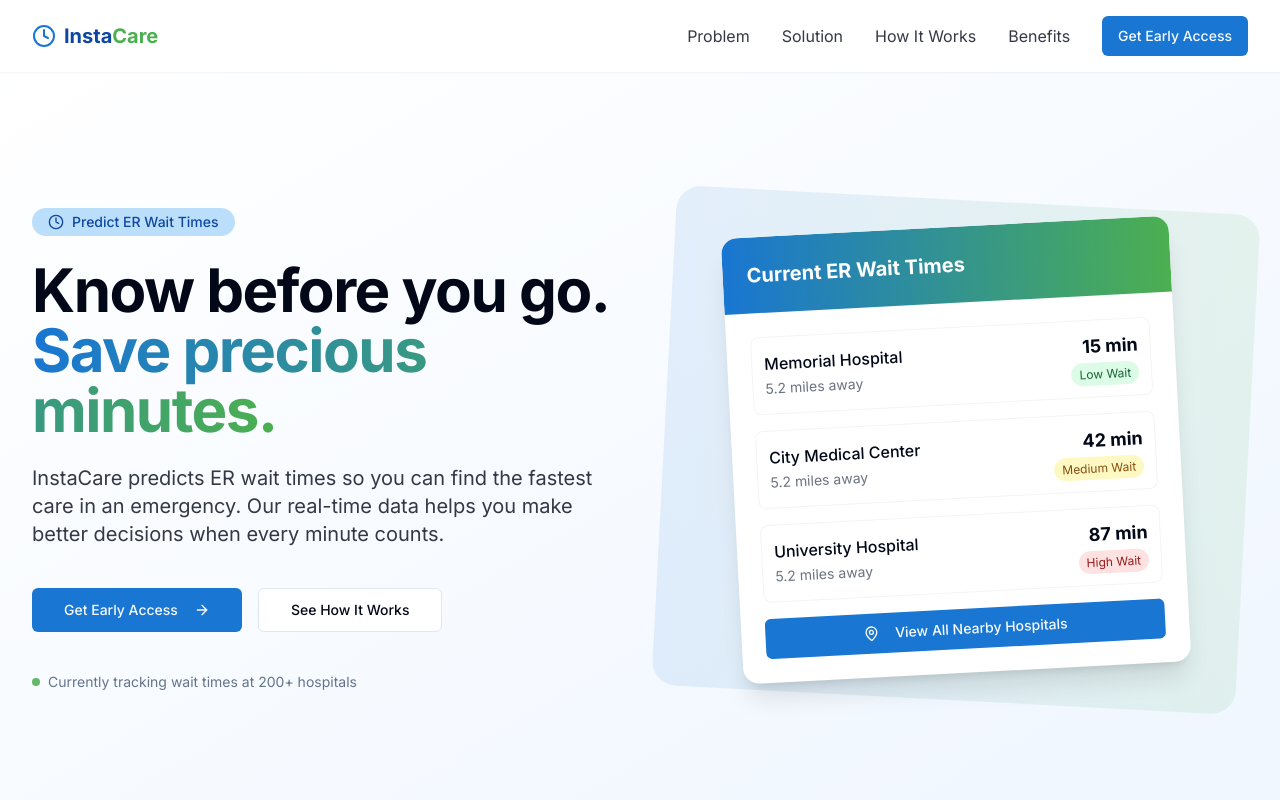
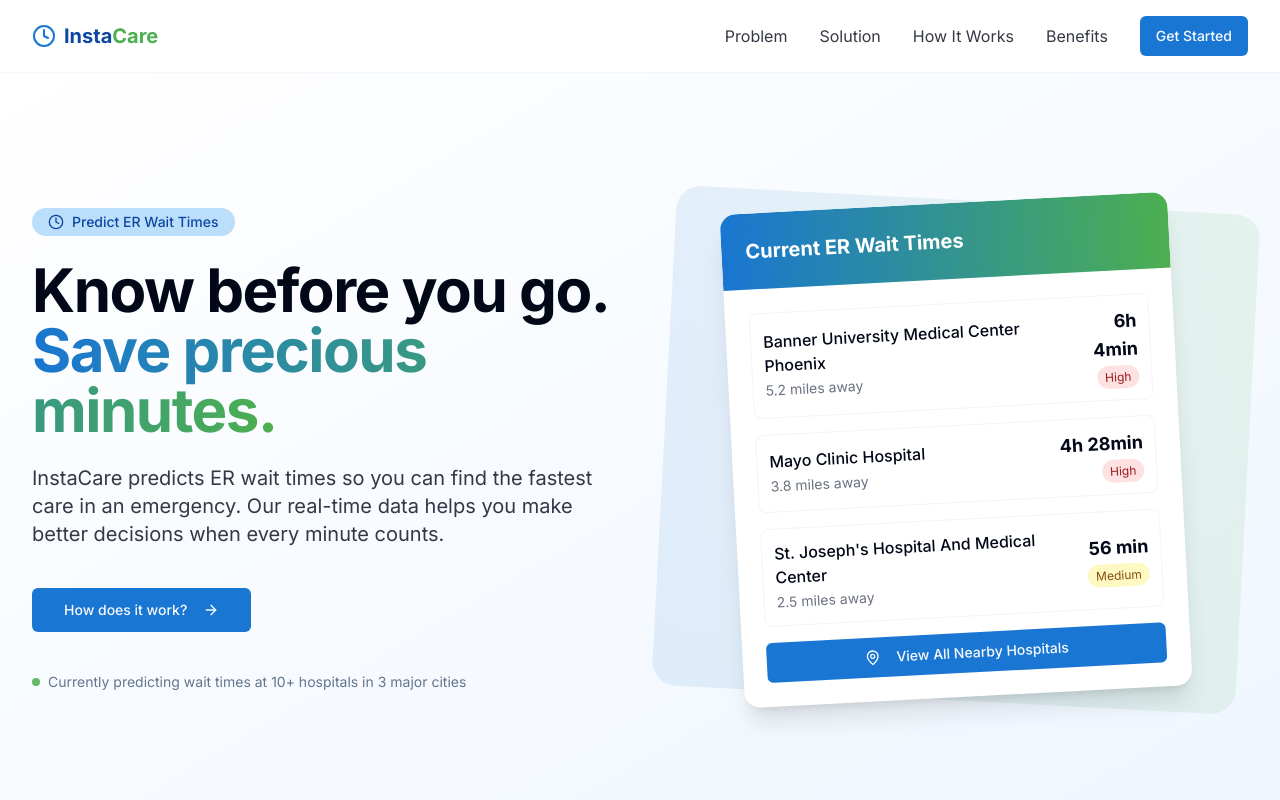
Before and after one commit to SankrityaT/InstaCare, a Next.js app: page / in a window 1280 px wide. Shown: the top 800 px of the page. Built offline with nearby package versions, Linux system fonts and the light colour scheme.

Commit message:
landing page ui revamp

```diff
--- a/src/components/Header.tsx
+++ b/src/components/Header.tsx
@@ -1,4 +1,3 @@
-
 'use client';
 
 import React, { useState } from 'react';
@@ -22,7 +21,7 @@
           <a href="#solution" className="text-foreground/80 hover:text-instacare-600 transition-colors">Solution</a>
           <a href="#how-it-works" className="text-foreground/80 hover:text-instacare-600 transition-colors">How It Works</a>
           <a href="#benefits" className="text-foreground/80 hover:text-instacare-600 transition-colors">Benefits</a>
-          <Button className="bg-instacare-600 hover:bg-instacare-700">Get Early Access</Button>
+          <Button className="bg-instacare-600 hover:bg-instacare-700">Get Started</Button>
         </nav>
 
         {/* Mobile Menu Button */}
@@ -70,7 +69,7 @@
               className="bg-instacare-600 hover:bg-instacare-700 w-full"
               onClick={() => setIsMenuOpen(false)}
             >
-              Get Early Access
+              Get Started
             </Button>
           </nav>
         </div>
--- a/src/components/Hero.tsx
+++ b/src/components/Hero.tsx
@@ -1,4 +1,3 @@
-
 import React from 'react';
 import { Button } from "@/components/ui/button";
 import { Clock, ArrowRight } from "lucide-react";
@@ -28,17 +27,17 @@
 
             <div className="flex flex-col sm:flex-row gap-4 pt-4">
               <Button size="lg" className="bg-instacare-600 hover:bg-instacare-700">
-                Get Early Access
+                How does it work?
                 <ArrowRight className="ml-2 h-4 w-4" />
               </Button>
-              <Button variant="outline" size="lg">
+              {/* <Button variant="outline" size="lg">
                 See How It Works
-              </Button>
+              </Button> */}
             </div>
 
             <div className="pt-4 flex items-center text-sm text-muted-foreground">
               <span className="flex h-2 w-2 rounded-full bg-medgreen-500 mr-2 animate-pulse-slow"></span>
-              Currently tracking wait times at 200+ hospitals
+              Currently predicting wait times at 10+ hospitals in 3 major cities
             </div>
           </div>
 
@@ -50,14 +49,14 @@
               </div>
               <div className="p-6 space-y-4">
                 {[
-                  { hospital: "Memorial Hospital", time: "15 min", status: "Low" },
-                  { hospital: "City Medical Center", time: "42 min", status: "Medium" },
-                  { hospital: "University Hospital", time: "87 min", status: "High" },
+                  { hospital: "Banner University Medical Center Phoenix", time: "6h 4min", status: "High", miles: "5.2 miles" },
+                  { hospital: "Mayo Clinic Hospital", time: "4h 28min", status: "High", miles: "3.8 miles" },
+                  { hospital: "St. Joseph's Hospital And Medical Center", time: "56 min", status: "Medium", miles: "2.5 miles" },
                 ].map((item, i) => (
                   <div key={i} className="flex justify-between items-center p-3 rounded-lg border border-gray-100 hover:bg-gray-50 transition-colors">
                     <div>
                       <h4 className="font-medium">{item.hospital}</h4>
-                      <span className="text-sm text-gray-500">5.2 miles away</span>
+                      <span className="text-sm text-gray-500">{item.miles} away</span>
                     </div>
                     <div className="text-right">
                       <div className="font-bold text-lg">{item.time}</div>
@@ -68,7 +67,7 @@
                             ? "bg-yellow-100 text-yellow-800"
                             : "bg-red-100 text-red-800"
                       }`}>
-                        {item.status} Wait
+                        {item.status}
                       </span>
                     </div>
                   </div>
--- a/src/components/HowItWorks.tsx
+++ b/src/components/HowItWorks.tsx
@@ -1,4 +1,3 @@
-
 import React from 'react';
 import { Search, MapPin, ArrowRight, MessageSquare, Zap, Database, PieChart, AlertCircle } from 'lucide-react';
 
@@ -17,9 +16,6 @@
         </div>
 
         <div className="relative">
-          {/* Connection lines - more visible and animated */}
-          <div className="hidden md:block absolute top-1/2 left-0 right-0 h-2 bg-gradient-to-r from-instacare-200 via-instacare-400 to-medgreen-400 rounded-full -translate-y-1/2 z-0 opacity-70"></div>
-
           <div className="grid md:grid-cols-4 gap-8 relative z-10">
             {[
               {
@@ -58,9 +54,9 @@
                     {i + 1}
                   </div>
                 </div>
-                <h3 className="text-xl font-semibold mb-3 text-center">{item.title}</h3>
-                <p className="text-foreground/70 text-center mb-3">{item.description}</p>
-                <span className="inline-block bg-instacare-50 text-instacare-700 rounded-full px-3 py-1 text-xs font-medium">
+                <h3 className="text-xl font-semibold mb-3 text-center text-instacare-800">{item.title}</h3>
+                <p className="text-foreground/70 text-center mb-3 text-lg font-medium">{item.description}</p>
+                <span className="inline-block bg-instacare-50 text-instacare-700 rounded-full px-3 py-1 text-xs font-medium transition-shadow duration-300 hover:shadow-lg hover:shadow-instacare-500/50">
                   {item.additionalInfo}
                 </span>
               </div>
@@ -175,16 +171,16 @@
                       <div className="flex justify-between items-center">
                         <div>
                           <div className="text-lg font-semibold text-instacare-800">Prediction accuracy</div>
-                          <div className="text-xs text-instacare-600 mt-1">Averaging within 12 minutes</div>
+                          <div className="text-xs text-instacare-600 mt-1">Averaging within 5 minutes</div>
                         </div>
                         <div className="text-3xl font-bold bg-gradient-to-br from-instacare-600 to-instacare-800 bg-clip-text text-transparent">
-                          87%
+                          92%
                         </div>
                       </div>
                       <div className="mt-4 pt-4 border-t border-instacare-100">
                         <div className="flex items-center text-xs text-instacare-700">
                           <Zap className="h-3 w-3 mr-1" />
-                          <span>Updated hourly based on machine learning</span>
+                          <span>AI updates based on severity level</span>
                         </div>
                       </div>
                     </div>
```
